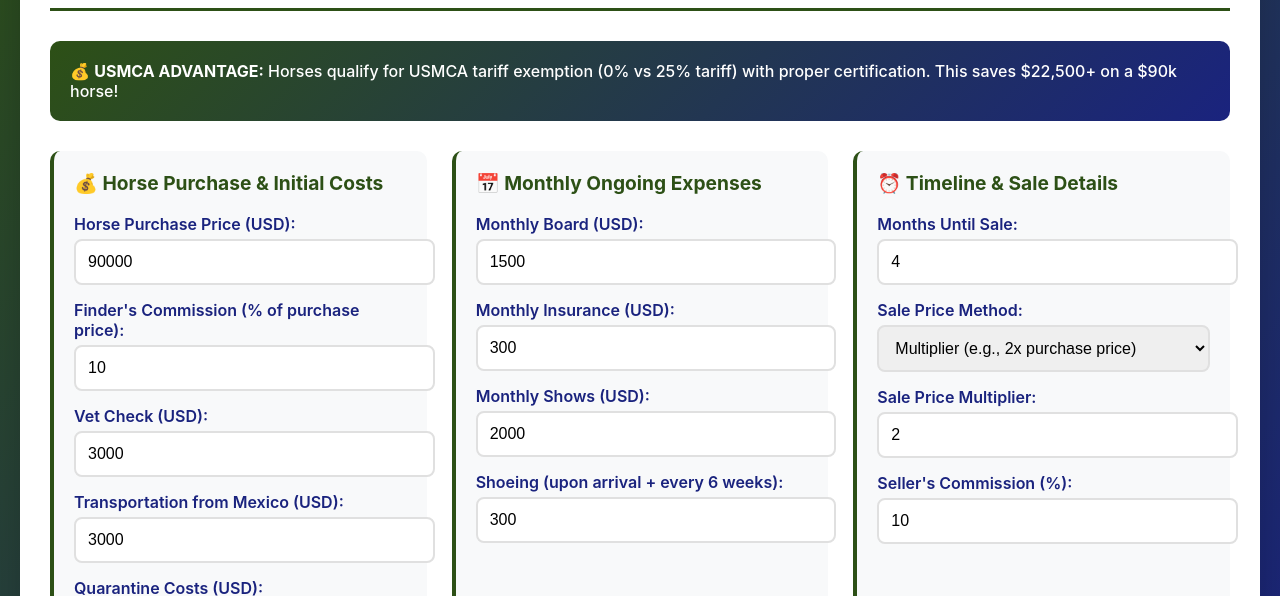
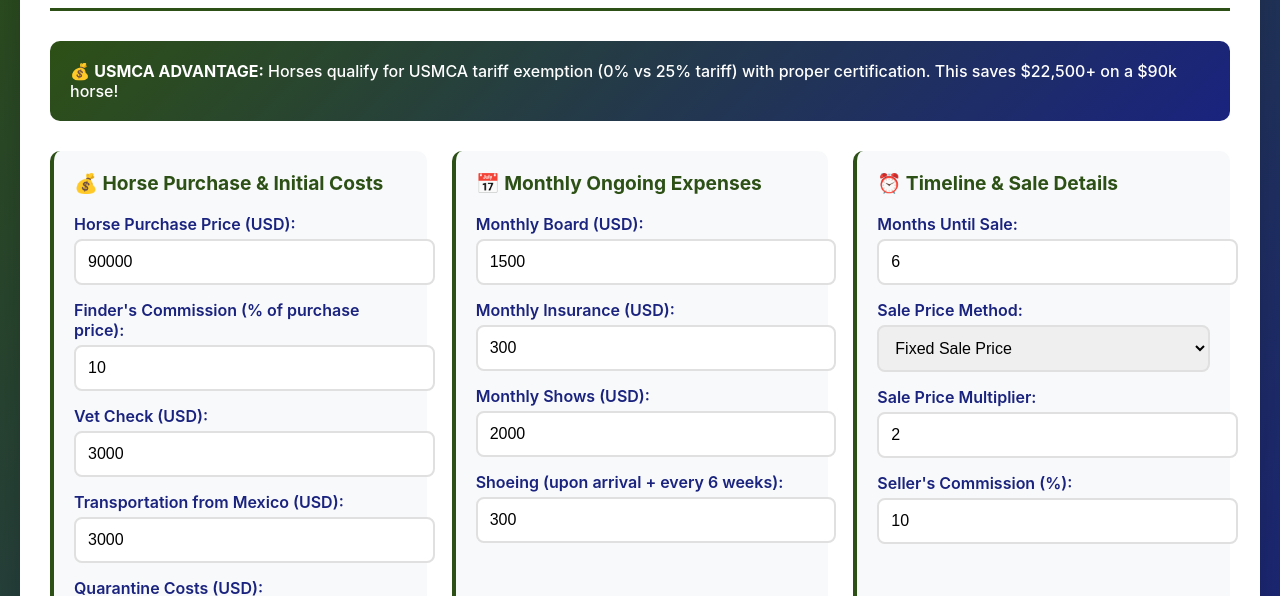
Before and after one commit to lindaazab/citadel-horse-calculator, a plain HTML site: page index.html in a window 1280 px wide. Shown: the part 204-800 px from the top of the page. Drawn offline with Linux system fonts and the light colour scheme.

Commit message:
Update index.html
updating default numbers to reflect diamant

```diff
--- a/index.html
+++ b/index.html
@@ -324,12 +324,12 @@
             <div class="input-group">
                 <h3>⏰ Timeline & Sale Details</h3>
                 <label for="monthsToSale">Months Until Sale:</label>
-                <input type="number" id="monthsToSale" value="4" step="0.5" min="1" max="12" oninput="calculateAll()">
+                <input type="number" id="monthsToSale" value="6" step="0.5" min="1" max="12" oninput="calculateAll()">
 
                 <label for="priceMethod">Sale Price Method:</label>
                 <select id="priceMethod" onchange="togglePriceMethod(); calculateAll();">
+                    <option value="fixed">Fixed Sale Price</option>
                     <option value="multiplier">Multiplier (e.g., 2x purchase price)</option>
-                    <option value="fixed">Fixed Sale Price</option>
                 </select>
 
                 <div id="multiplierSection">
@@ -339,7 +339,7 @@
 
                 <div id="fixedSection" style="display: none;">
                     <label for="fixedSalePrice">Fixed Sale Price (USD):</label>
-                    <input type="number" id="fixedSalePrice" value="100000" oninput="calculateAll()">
+                    <input type="number" id="fixedSalePrice" value="175000" oninput="calculateAll()">
                 </div>
 
                 <label for="sellerCommission">Seller's Commission (%):</label>
```
